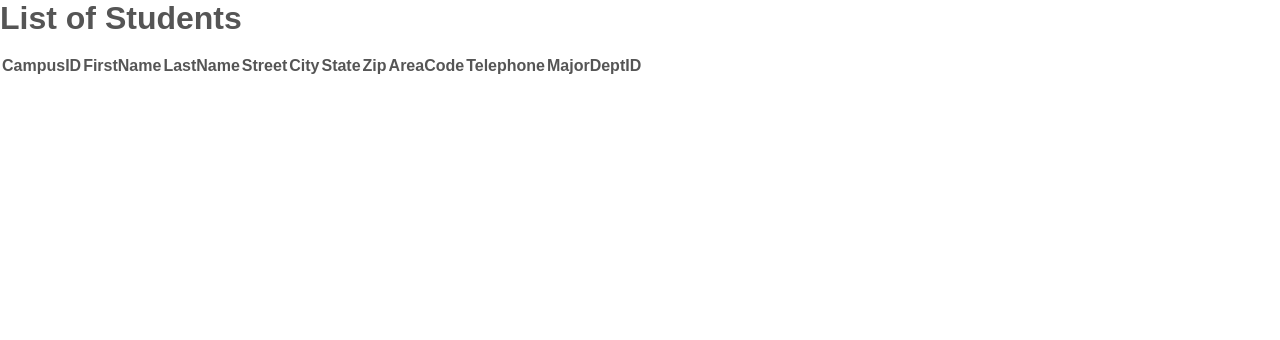
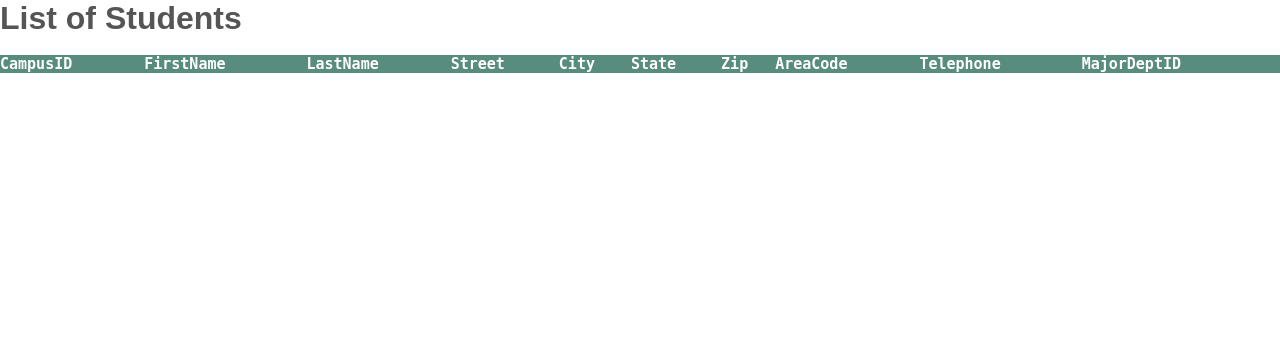
Before and after one commit to IAkubu/homepage, a PHP site: page /student.php in a window 1280 px wide. Shown: the part 235-575 px from the top of the page. Run offline with PHP 8.4, Linux system fonts and the light colour scheme; data that the repository does not hold is empty.

Commit message:
Update student.php

```diff
--- a/student.php
+++ b/student.php
@@ -8,6 +8,22 @@
         <link rel="stylesheet" href="styles.css">
         <title>University</title>
         <style>
+            table{
+                border-collapse: collapse;
+                width: 100%;
+                color: #588c7e;
+                font-family: monospace;
+                font-size: 15px;
+                text-align: left;
+            }
+
+            th{
+                background-color: #588c7e;
+                color: white;
+            }
+
+            tr:nth-child(even) {background-color: #f2f2f2}
+
             footer{
                 position: fixed;
                 bottom: 0
```
